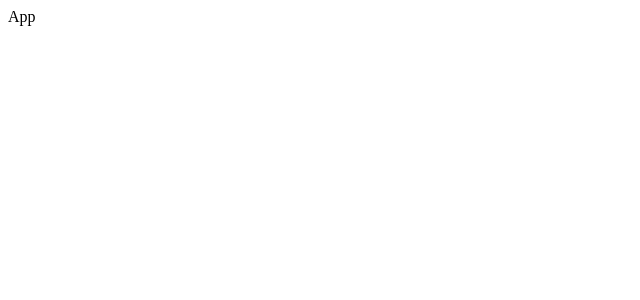
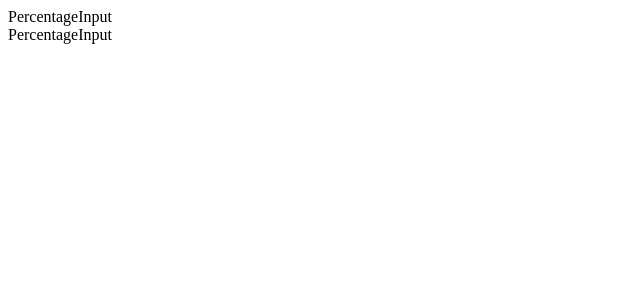
Before and after one commit to mkc-c/tip-calculator, a React (Create React App) app: page / in a window 1280 px wide. Shown: the top 300 px of the page, without its empty margins (0-640 px from the left). Built offline with nearby package versions, Linux system fonts and the light colour scheme.

Commit message:
hook up percentage input components, create options object passed to percentage inputs

```diff
--- a/src/App.js
+++ b/src/App.js
@@ -1,5 +1,35 @@
+import PercentageInput from "./components/PercentageInput";
+
+const serviceOptions = [
+  {
+    label: "Dissatisfied (0%)",
+    value: 0,
+  },
+  {
+    label: "It was okay (5%)",
+    value: 0.05,
+  },
+  {
+    label: "It was good (10%)",
+    value: 0.1,
+  },
+  {
+    label: "Absolutely amazing! (20%)",
+    value: 0.2,
+  },
+];
+
 function App() {
-  return <div className="App">App</div>;
+  return (
+    <div className="App">
+      <PercentageInput options={serviceOptions}>
+        How did you like the service?
+      </PercentageInput>
+      <PercentageInput options={serviceOptions}>
+        How did your friend like the service?
+      </PercentageInput>
+    </div>
+  );
 }
 
 export default App;
```
